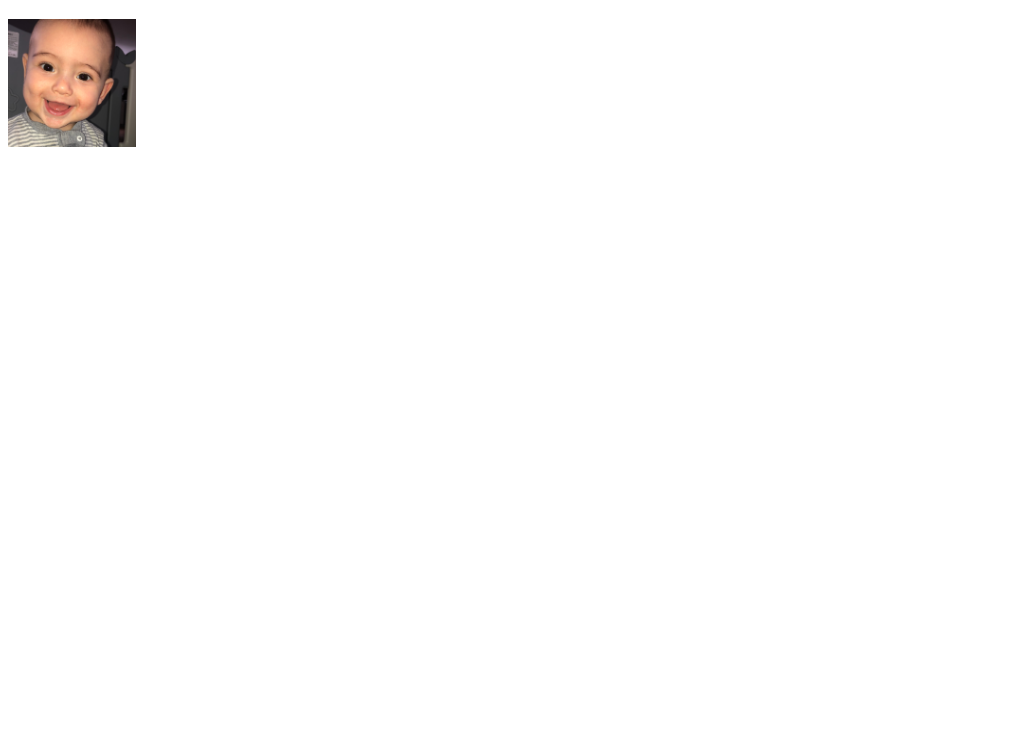
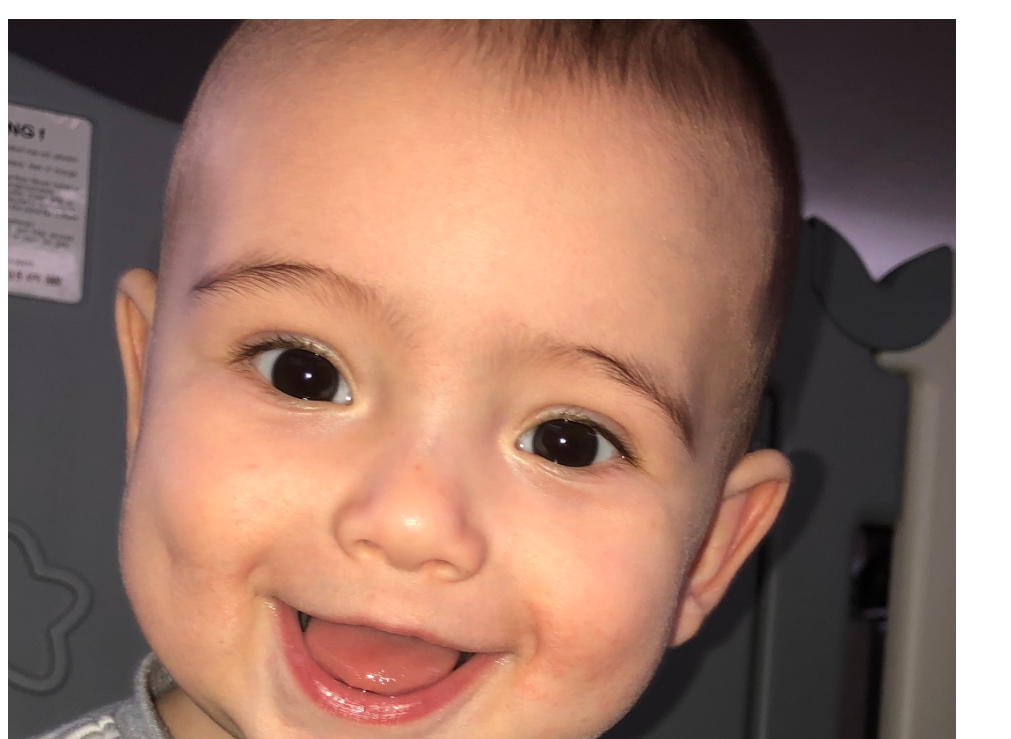
Before and after one commit to luisv01/luisv01.github.io, a plain HTML site: page index.html in a window 1280 px wide. Shown: the part 61-800 px from the top of the page, without its empty margins (0-1011 px from the left). Drawn offline with Linux system fonts and the light colour scheme.

Commit message:
Update index.html

```diff
--- a/index.html
+++ b/index.html
@@ -8,6 +8,6 @@
 </head>
 <body>
     <h1>Luis' Portfolio</h1>
-    <img src="./G-mage.jpg" alt="Gmann" style="height: 128px; width:128px;">
+    <img src="./G-mage.jpg" alt="Gmann" style="height:75%; width:75%;">
 </body>
 </html>
```
